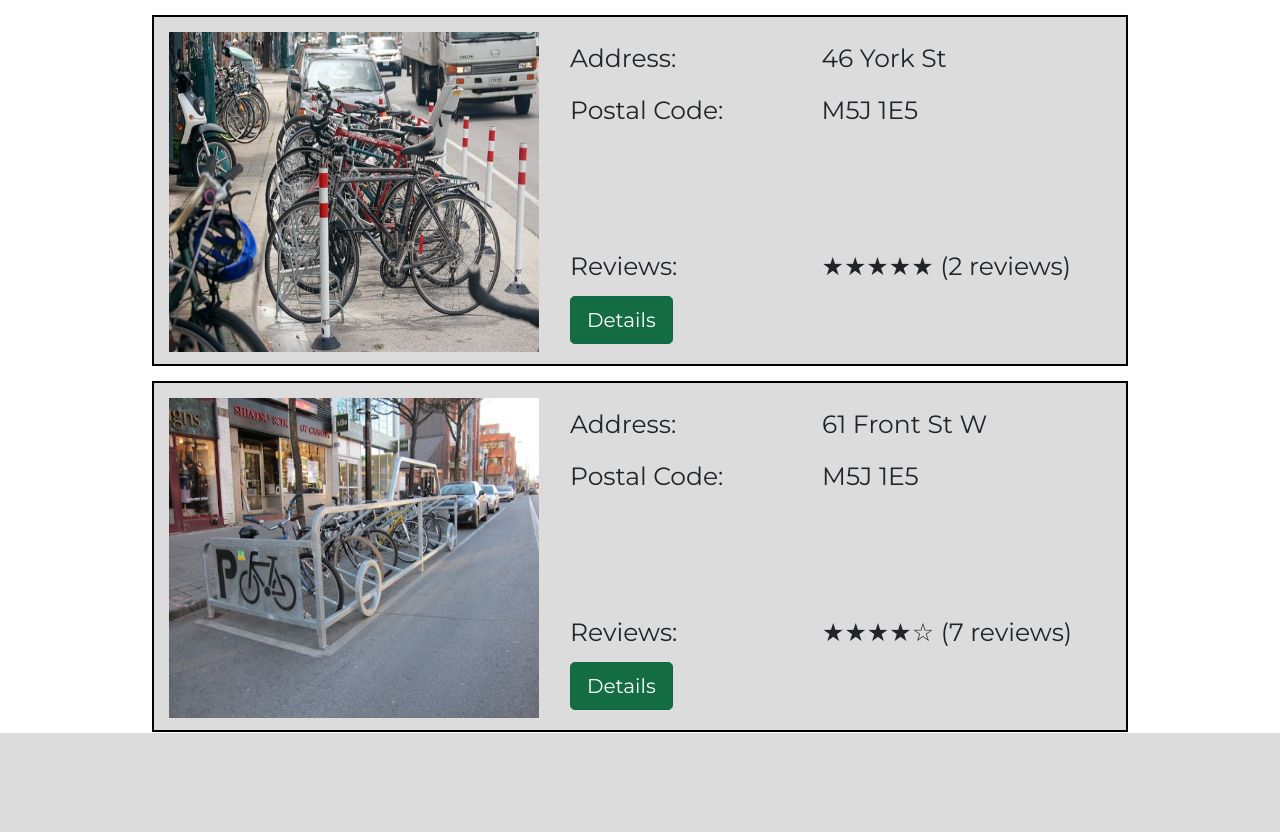
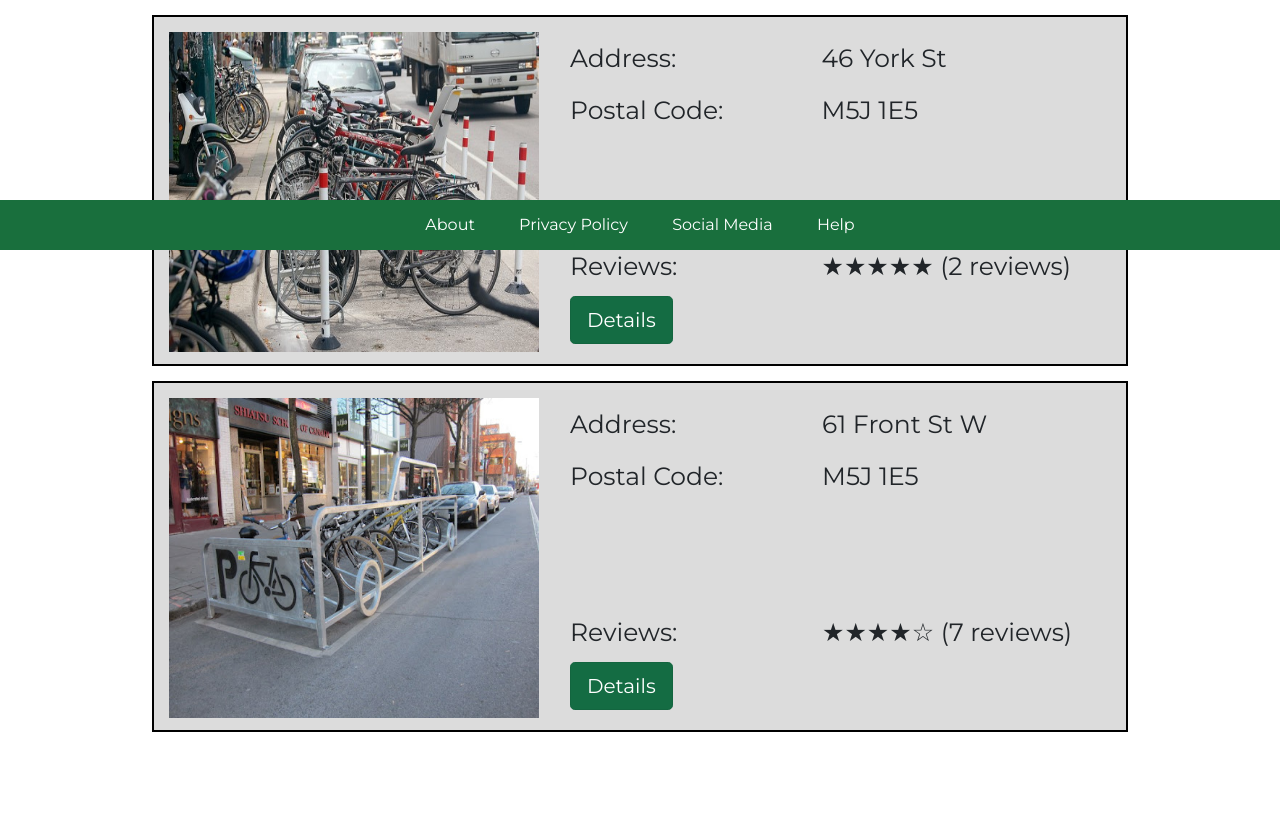
Before and after one commit to billsong0407/Bike4Joy, a PHP site: page /results.html in a window 1280 px wide. Shown: the part 550-1382 px from the top of the page. Before the commit the page ends 1283 px from the top, so only its background shows below. Run offline with PHP 8.4, Linux system fonts and the light colour scheme.

Commit message:
add footer and links

```diff
--- a/assets/css/results.css
+++ b/assets/css/results.css
@@ -2,6 +2,7 @@
     margin-top: 150px;
     margin-left: auto;
     margin-right: auto;
+    margin-bottom: 100px;
     width: 1000px;
     /* text-align: center; */
 }
--- a/results.html
+++ b/results.html
@@ -151,5 +151,21 @@
                 </span>
             </div>
         </div>
+        <footer>
+            <ul class="footer-links">
+                <li>
+                <a class="footer-content" href="#">About</a>
+                </li>
+                <li>
+                <a class="footer-content" href="#">Privacy Policy</a>
+                </li>
+                <li>
+                <a class="footer-content" href="#">Social Media</a>
+                </li>
+                <li>
+                <a class="footer-content" href="#">Help</a>
+                </li>
+            </ul>
+        </footer>
     </body>
 </html>
```
Also changed, not shown: index.html (+5 -4 lines).
